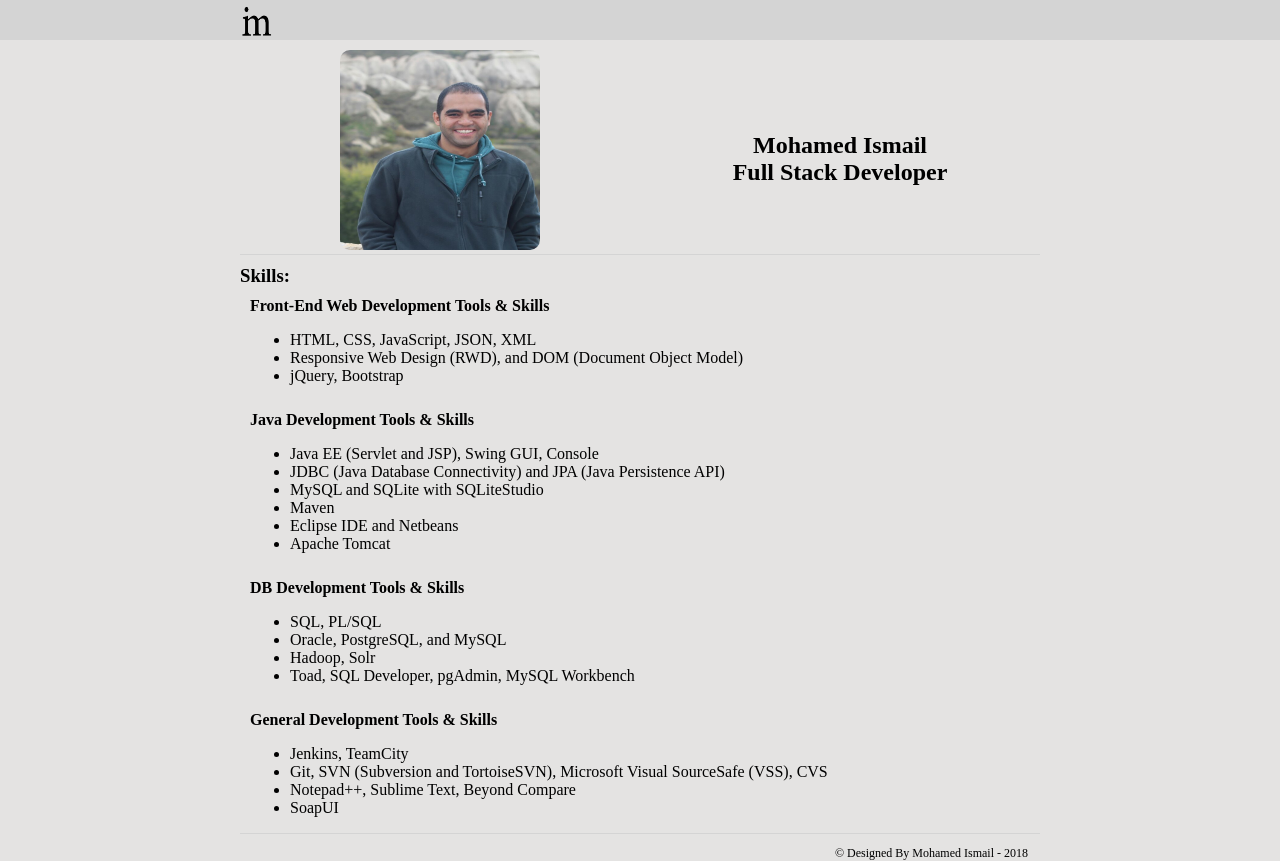
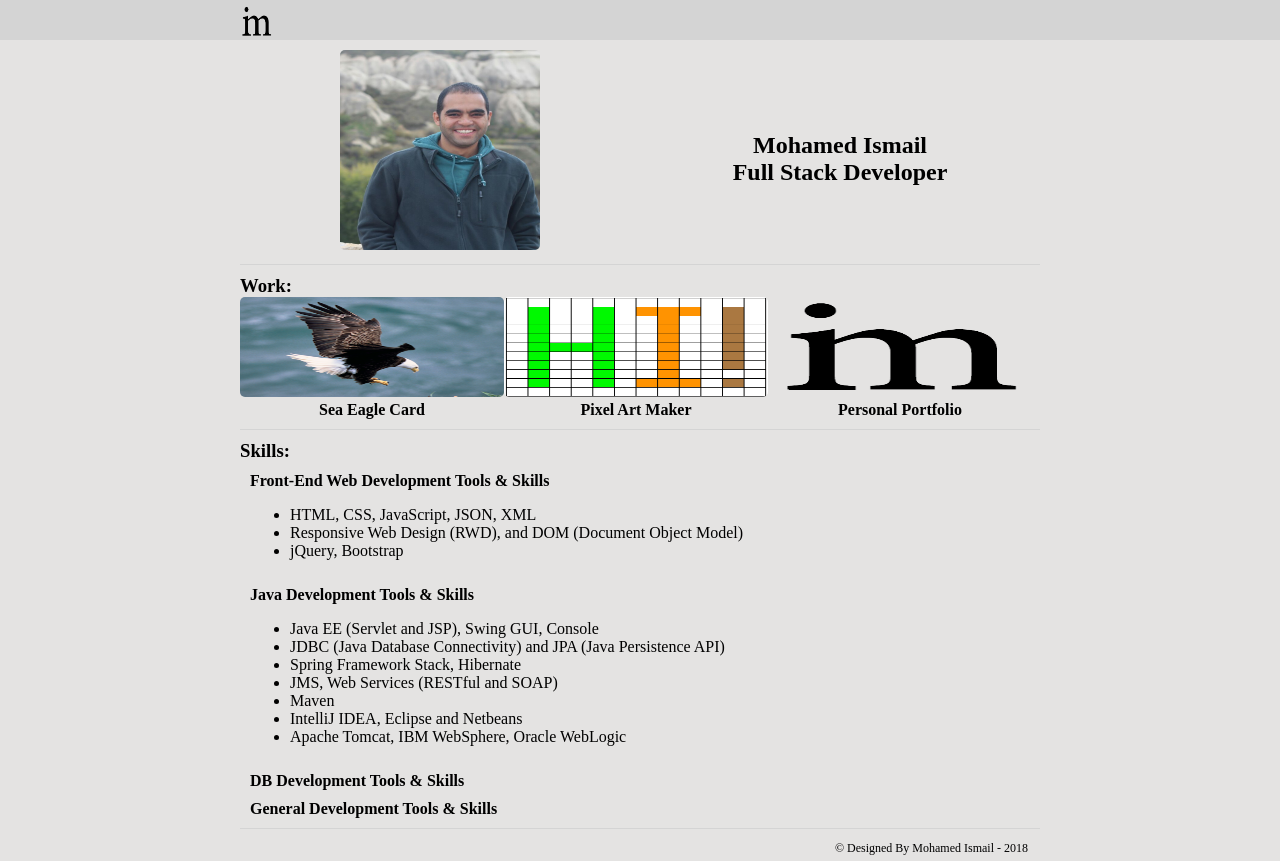
Before and after one commit to mrismail/personal-portfolio, a plain HTML site: page index.html in a window 1280 px wide. Drawn offline with Linux system fonts and the light colour scheme.

Commit message:
feat: added the work section

```diff
--- a/assets/css/styles.css
+++ b/assets/css/styles.css
@@ -23,7 +23,7 @@ header {
 	height: 40px;
 }
 
-.logo_container {
+.logo-container {
 	width: 100%;
 }
 
@@ -59,6 +59,7 @@ main {
 	margin-top: 10px;
 	margin-left: 0;
 	margin-right: 0;
+	padding-bottom: 10px;
     border-bottom: 1px solid #d4d4d4;
 }
 
@@ -76,7 +77,7 @@ main {
 	text-align: center;
 }
 
-.avatar_container {
+.avatar-container {
 	width: 100%;
 	text-align: center;
 }
@@ -84,16 +85,38 @@ main {
 .avatar {
 	width: 200px;
 	height: 200px;
-	border-radius: 10px;
+	border-radius: 5px;
 }
 
-.title_container {
+.title-container {
 	width: 100%;
 	text-align: center;
 }
 
+/* work */
+.cards-container {
+	display: flex;
+    display: -moz-flex;
+    display: -webkit-flex;
+    display: -ms-flex;
+	flex-wrap: wrap;
+	-moz-flex-wrap: wrap;
+	-webkit-flex-wrap: wrap;
+	-ms-flex-wrap: wrap;
+	text-align: center;
+}
+
+.card {
+	width: 33%;
+}
+
+.work-preview {
+	width: 100%;
+	height: 100px;
+	border-radius: 5px;
+}
+
 /* skills */
-
 details {
 	padding-top: 10px;
 	padding-left: 10px;
@@ -112,6 +135,16 @@ footer {
 	text-align: right;
 }
 
+@media screen and (max-width: 320px){
+	.card {
+		width: 100%;
+	}
+
+	.work-preview {
+		width: 50%;
+	}
+}
+
 @media screen and (min-width: 500px) {
 	.vcard {
 		width: 50%;
@@ -126,7 +159,7 @@ footer {
 		width: 50%;
 	}
 
-	.title_container {
+	.title-container {
 		text-align: center;
 		position: relative;
 		top: 40%;
@@ -135,9 +168,11 @@ footer {
 }
 
 @media screen and (min-width: 800px) {
-	main, footer, .logo_container{
+	main, footer, .logo-container{
 		width: 800px;
 		margin-left: auto;
 		margin-right: auto;
 	}
+
+
 }
--- a/index.html
+++ b/index.html
@@ -1,5 +1,4 @@
 <!DOCTYPE html>
-
 <html>
 <head>
 	<meta charset="UTF-8">
@@ -10,22 +9,39 @@
 </head>
 <body>
 	<Header>
-		<div class="logo_container">
+		<div class="logo-container">
 			<img class="logo" src="assets/images/logo.png" alt="logo image">
 		</div>
 	</Header>
 	<main class="container">
 		<section class="box vcard">
-			<div class="avatar_container">
+			<div class="avatar-container">
 				<img class="avatar" src="assets/images/mismail.jpg" alt="Mohamed Ismail Picture">
 			</div>
 		</section>
 		<section class="box about">
 			<!-- <h3>About:</h3> -->
 			<!-- <h1>Hi! I'm Mohamed Ismail. Full Stack Developer, Technology Adidct</h1> -->
-			<div class="title_container">
+			<div class="title-container">
 				<h1>Mohamed Ismail </h1>
 				<h2>Full Stack Developer</h2>
+			</div>
+		</section>
+		<section class="box work">
+			<h3>Work:</h3>
+			<div class="cards-container">
+				<div class="card">
+					<img class="work-preview" src="assets/images/sea-eagle-card.png" alt="Sea Eagle Card Image">
+					<h4>Sea Eagle Card</h4>
+				</div>
+				<div class="card">
+					<img class="work-preview" src="assets/images/pixel-art-maker.png" alt="Pixal Art Maker Image">
+					<h4>Pixel Art Maker</h4>
+				</div>
+				<div class="card">
+					<img class="work-preview" src="assets/images/logo.png" alt="Personal Portfolio Image">
+					<h4>Personal Portfolio</h4>
+				</div>
 			</div>
 		</section>
 		<section class="box skills">
@@ -34,14 +50,12 @@
 				<summary>
 					<h4> Front-End Web Development Tools & Skills</h4>
 				</summary>
-
 				<ul>
 					<li>HTML, CSS, JavaScript, JSON, XML</li>
 					<li>Responsive Web Design (RWD), and DOM (Document Object Model)</li>
 					<li>jQuery, Bootstrap</li>
 				</ul>
 			</details>
-
 			<details open>
 				<summary>
 					<h4>Java Development Tools & Skills</h4>
@@ -49,26 +63,25 @@
 				<ul>
 					<li>Java EE (Servlet and JSP), Swing GUI, Console</li>
 					<li>JDBC (Java Database Connectivity) and JPA (Java Persistence API)</li>
-					<li>MySQL and SQLite with SQLiteStudio</li>
+					<li>Spring Framework Stack, Hibernate</li>
+					<li>JMS, Web Services (RESTful and SOAP)</li>
 					<li>Maven</li>
-					<li>Eclipse IDE and Netbeans</li>
-					<li>Apache Tomcat</li>
+					<li>IntelliJ IDEA, Eclipse and Netbeans</li>
+					<li>Apache Tomcat, IBM WebSphere, Oracle WebLogic</li>
 				</ul>
 			</details>
-
-			<details open>
+			<details >
 				<summary>
 					<h4>DB Development Tools & Skills</h4>
 				</summary>
 				<ul>
 					<li>SQL, PL/SQL</li>
 					<li>Oracle, PostgreSQL, and MySQL</li>
-					<li>Hadoop, Solr</li>
+					<li>Hadoop, Apache Solr</li>
 					<li>Toad, SQL Developer, pgAdmin, MySQL Workbench</li>
 				</ul>
 			</details>
-
-			<details open>
+			<details >
 				<summary>
 					<h4>General Development Tools & Skills</h4>
 				</summary>
@@ -79,7 +92,6 @@
 					<li>SoapUI</li>
 				</ul>
 			</details>
-
 		</section>
 	</main>
 	<footer class="footer">
```
Also changed, not shown: assets/images/pixel-art-maker.png (added), assets/images/sea-eagle-card.png (added).
